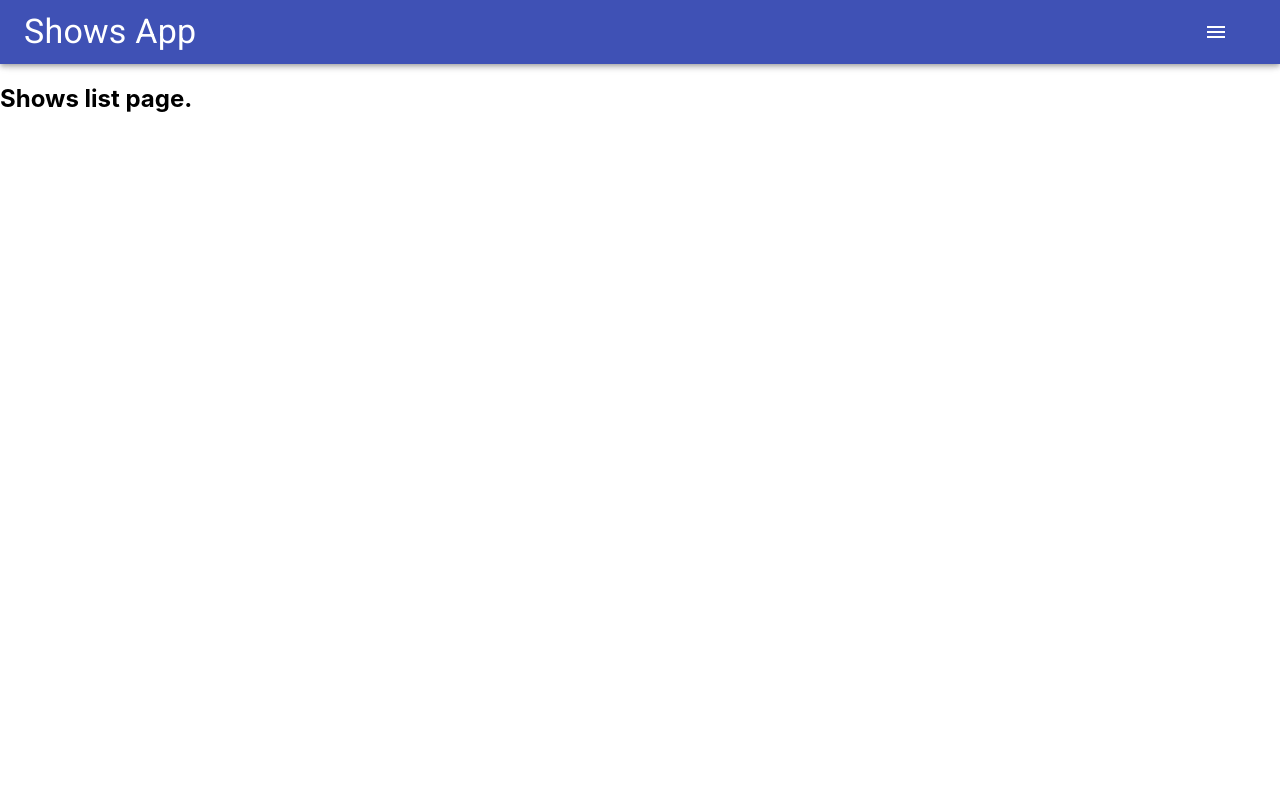
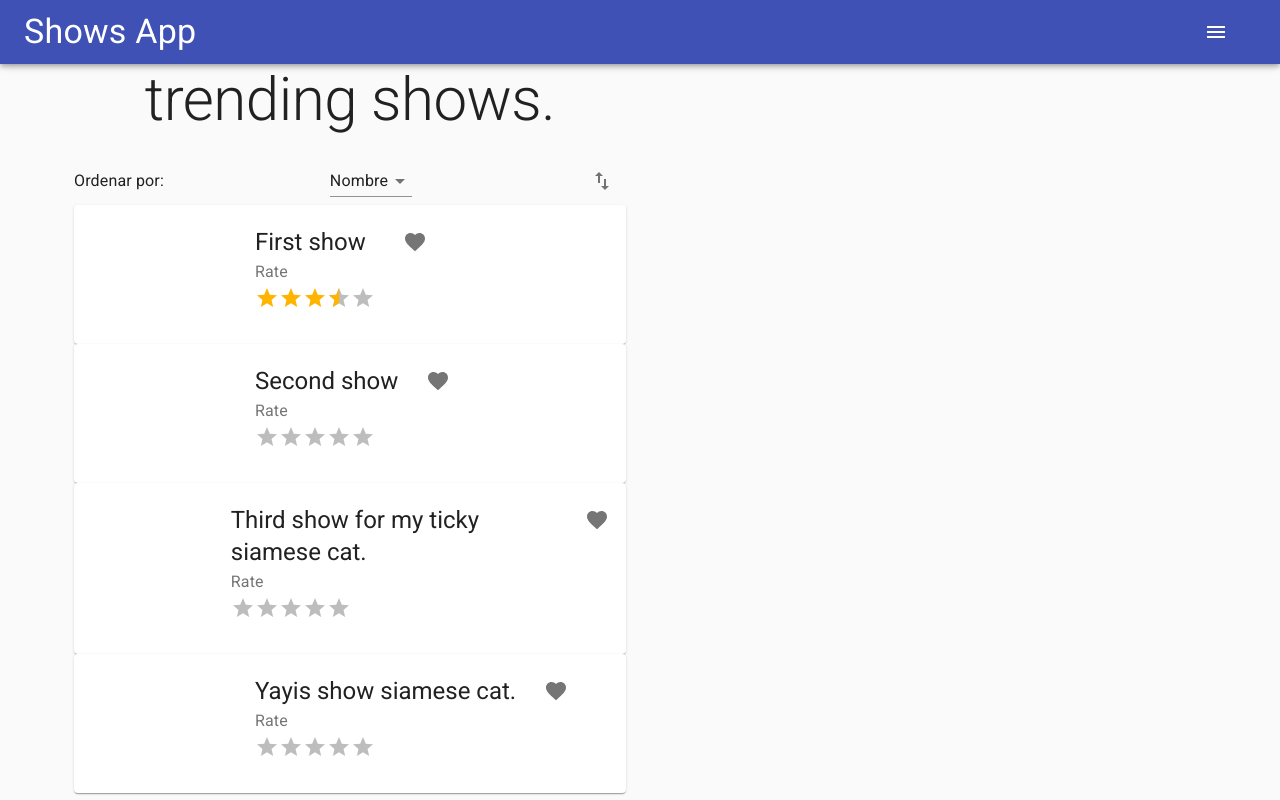
Before and after one commit to gus-tavo01/shows-app, a React (Create React App) app: page /viendo-ahora in a window 1280 px wide. Built offline with nearby package versions, Linux system fonts and the light colour scheme.

Commit message:
add page basic structure components

```diff
--- a/src/pages/ShowsList.js
+++ b/src/pages/ShowsList.js
@@ -1,7 +1,85 @@
 import React from 'react';
+// mui
+import Typography from '@material-ui/core/Typography';
+import CssBaseline from '@material-ui/core/CssBaseline';
+import Container from '@material-ui/core/Container';
+import MenuItem from '@material-ui/core/MenuItem';
+import Select from '@material-ui/core/Select';
+import IconButton from '@material-ui/core/IconButton';
+import ImportExportIcon from '@material-ui/icons/ImportExport';
+import Tooltip from '@material-ui/core/Tooltip';
+import { makeStyles } from '@material-ui/core/styles';
+// components
+import ShowCard from '../components/ShowCard';
+// service
+import ShowsService from '../services/shows-service';
+
+const useStyles = makeStyles({
+  root: {
+    width: '100%',
+    maxWidth: 700,
+    display: 'flex',
+    flexDirection: 'column',
+    alignItems: 'center',
+  },
+  controls: {
+    display: 'flex',
+    justifyContent: 'space-between',
+    alignItems: 'center',
+
+  }
+});
+
+const shows = [
+  {
+    title: 'First show',
+    rate: 3.6,
+  },
+  {
+    title: 'Second show',
+  },
+  {
+    title: 'Third show for my ticky siamese cat.',
+  },
+  {
+    title: 'Yayis show siamese cat.',
+  }
+]
 
 export default function ShowsList (props) {
-  return <div>
-    <h2>Shows list page.</h2>
-  </div>;
+  const classes = useStyles();
+  const [sortBy, setSortBy] = React.useState('name');
+
+  const handleOnSortChange = (event) => {
+    setSortBy(event.target.value);
+  };
+
+  return <section className={classes.root}>
+    <Typography variant="h2" gutterBottom>
+      { props.type } shows.
+    </Typography>
+    <Container maxWidth="sm" className={classes.controls}>
+    <Typography variant="subtitle1" component="label">Ordenar por:</Typography>
+      <Select
+        id="sortSelector"
+        value={sortBy}
+        onChange={handleOnSortChange}
+        displayEmpty
+      >
+        <MenuItem value="name">Nombre</MenuItem>
+        <MenuItem value="rate">Puntuacion</MenuItem>
+      </Select>
+      <IconButton aria-label="ascendente-descendente">
+        <Tooltip title="Ascendente-Descendente">
+          <ImportExportIcon />
+        </Tooltip>
+      </IconButton>
+    </Container>
+    <CssBaseline />
+    <Container maxWidth="sm">
+      {
+        shows.map ((show) => <ShowCard imageSrc="" title={show.title} rate={show.rate} />)
+      }
+    </Container>
+  </section>;
 }
```
